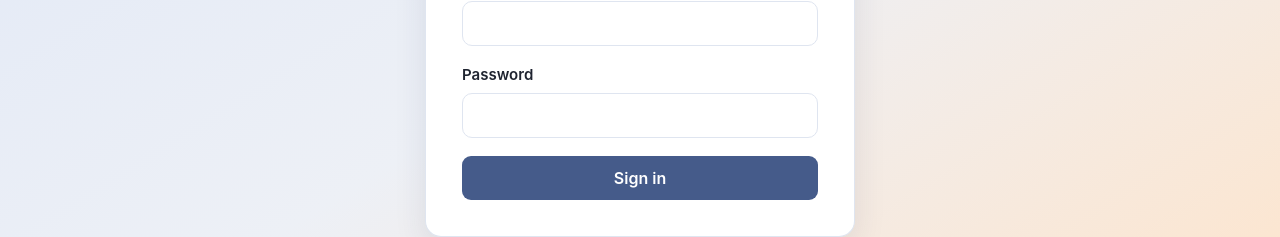
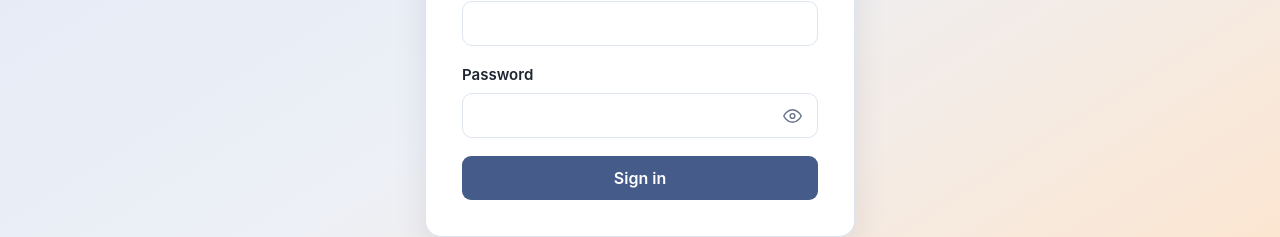
Before and after one commit to abdelwahab-khaled33/o6u_project_v1, a React (Vite) app in the folder apps/web/: page /login in a window 1280 px wide. Shown: the part 393-630 px from the top of the page. Built offline with nearby package versions, Linux system fonts and the light colour scheme.

Commit message:
feat(web): login autocomplete off, password visibility toggle

```diff
--- a/apps/web/src/pages/LoginPage.tsx
+++ b/apps/web/src/pages/LoginPage.tsx
@@ -11,6 +11,7 @@ export default function LoginPage() {
   const navigate = useNavigate();
   const [username, setUsername] = useState('');
   const [password, setPassword] = useState('');
+  const [showPassword, setShowPassword] = useState(false);
   const [error, setError] = useState<string | null>(null);
   const [submitting, setSubmitting] = useState(false);
 
@@ -30,7 +31,7 @@ export default function LoginPage() {
 
   return (
     <div className="grid min-h-screen place-items-center bg-gradient-to-br from-[#dfe7f6] via-[#edf0f6] to-[#ffe3c7] p-6">
-      <form onSubmit={handleSubmit} className="grid w-full max-w-[430px] gap-[18px] rounded-2xl border border-[#dfe5f0] border-t-[5px] border-t-accent bg-white p-9 shadow-[0_12px_32px_rgb(36_52_80/10%)] max-md:px-6 max-md:py-7">
+      <form onSubmit={handleSubmit} autoComplete="off" className="grid w-full max-w-[430px] gap-[18px] rounded-2xl border border-[#dfe5f0] border-t-[5px] border-t-accent bg-white p-9 shadow-[0_12px_32px_rgb(36_52_80/10%)] max-md:px-6 max-md:py-7">
         <div className="flex flex-col items-center gap-2 text-center">
           <O6ULogo size="lg" />
           <h1 className="text-[1.85rem] font-bold tracking-tight text-primary-dark">O6U Exam Platform</h1>
@@ -41,19 +42,41 @@ export default function LoginPage() {
             id="username"
             value={username}
             onChange={(e) => setUsername(e.target.value)}
-            autoComplete="username"
+            autoComplete="off"
             required
           />
         </Field>
         <Field label="Password" htmlFor="password">
+          <div className="relative">
             <Input
               id="password"
-            type="password"
+              type={showPassword ? 'text' : 'password'}
               value={password}
               onChange={(e) => setPassword(e.target.value)}
-            autoComplete="current-password"
+              autoComplete="new-password"
+              className="pr-11"
               required
             />
+            <button
+              type="button"
+              onClick={() => setShowPassword((visible) => !visible)}
+              aria-label={showPassword ? 'Hide password' : 'Show password'}
+              aria-pressed={showPassword}
+              className="absolute right-3 top-1/2 -translate-y-1/2 rounded-md p-1 text-muted hover:text-primary"
+            >
+              {showPassword ? (
+                <svg viewBox="0 0 24 24" fill="none" stroke="currentColor" strokeWidth="1.8" strokeLinecap="round" strokeLinejoin="round" aria-hidden="true" className="h-[19px] w-[19px]">
+                  <path d="M17.94 17.94A10.07 10.07 0 0 1 12 20c-7 0-11-8-11-8a18.45 18.45 0 0 1 5.06-5.94M9.9 4.24A9.12 9.12 0 0 1 12 4c7 0 11 8 11 8a18.5 18.5 0 0 1-2.16 3.19M14.12 14.12A3 3 0 1 1 9.88 9.88" />
+                  <path d="M1 1l22 22" />
+                </svg>
+              ) : (
+                <svg viewBox="0 0 24 24" fill="none" stroke="currentColor" strokeWidth="1.8" strokeLinecap="round" strokeLinejoin="round" aria-hidden="true" className="h-[19px] w-[19px]">
+                  <path d="M1 12s4-8 11-8 11 8 11 8-4 8-11 8-11-8-11-8z" />
+                  <circle cx="12" cy="12" r="3" />
+                </svg>
+              )}
+            </button>
+          </div>
         </Field>
         {error && <Alert>{error}</Alert>}
         <Button type="submit" disabled={submitting}>
```
Lines whose indentation alone changed are shown as unchanged.
